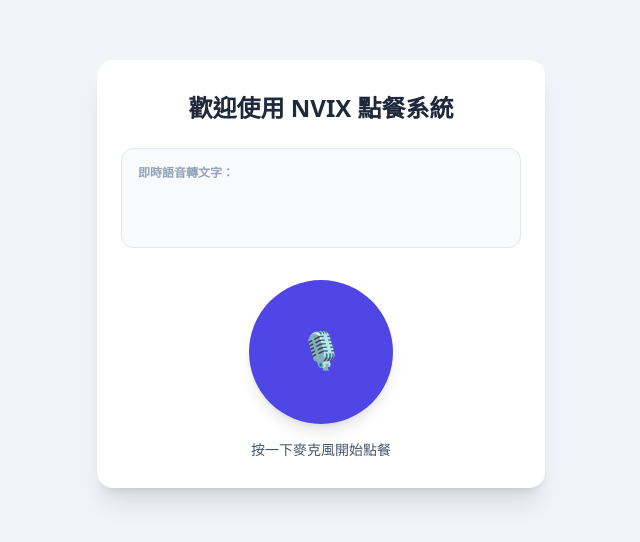
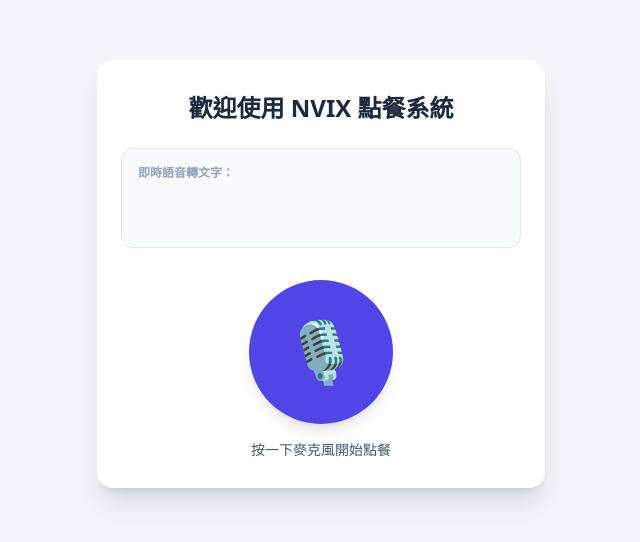
Before and after one commit to NVIX1003/pos1-system, a plain HTML site: page index.html in a window 1280 px wide. Shown: the part 126-668 px from the top of the page, without its empty margins (319-959 px from the left). Drawn offline with nearby package versions, Linux system fonts and the light colour scheme.

Commit message:
Update index.html

```diff
--- a/index.html
+++ b/index.html
@@ -31,7 +31,7 @@
           isProcessing ? 'opacity-50 cursor-not-allowed' : ''
         ]"
         class="w-36 h-36 rounded-full text-white font-bold text-lg shadow-lg transition duration-200 flex flex-col items-center justify-center">
-        <span class="text-4xl mb-1">{{ isListening ? '⏹️' : '🎙️' }}</span>
+        <span class="text-6xl mb-1">{{ isListening ? '⏹️' : '🎙️' }}</span>
 
       </button>
       <p class="text-sm text-slate-600 font-medium h-6 text-center">
```
